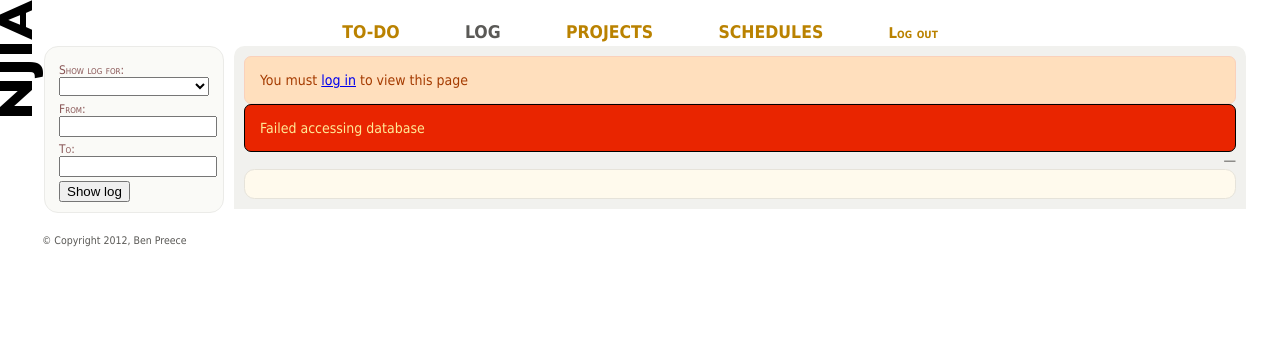
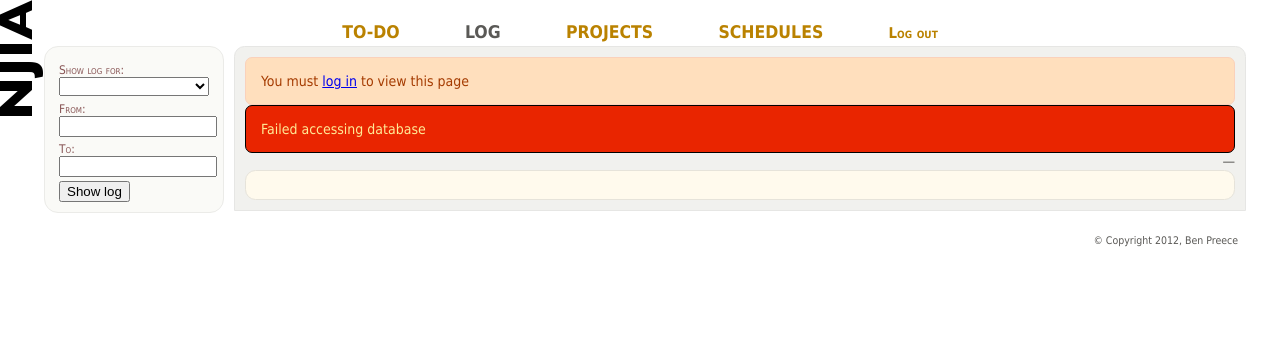
Before and after one commit to bpreece/Njia2, a PHP site: page /log.php in a window 1280 px wide. Shown: the top 346 px of the page. Run offline with PHP 8.4, Linux system fonts and the light colour scheme; data that the repository does not hold is empty.

Commit message:
More trivial style changes.

```diff
--- a/style.css
+++ b/style.css
@@ -70,6 +70,10 @@ a.object-ref:hover {
 #footer {
     padding: 1em .75em;
     font-size: 75%;
+}
+
+#footer #copyright {
+    float: right;
 }
 
 #title {
@@ -162,4 +166,5 @@ a.object-ref:hover {
     background-color: #f1f1ee;
     border-top-left-radius: 0.75em;
     border-top-right-radius: 0.75em;
+    border: 1px solid #e6e6e4;
 }
```
